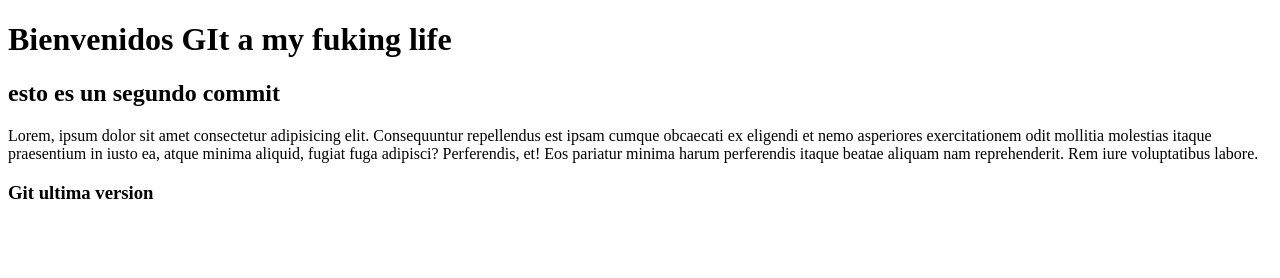
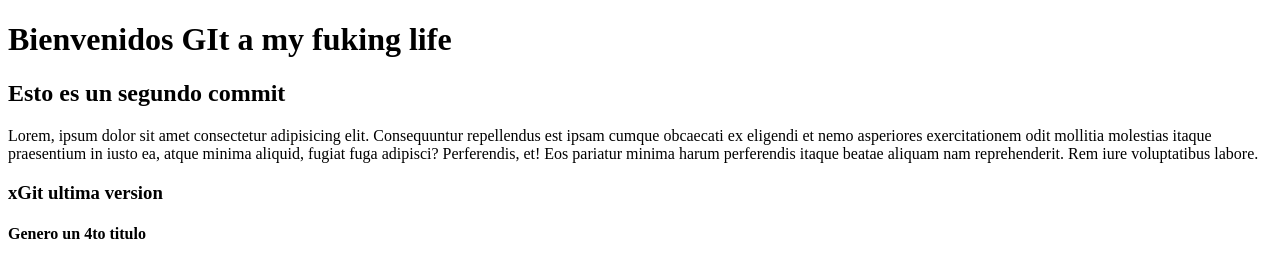
Before and after one commit to mauriciomizzi/clase-6-comision-sabados, a plain HTML site: page index.html in a window 1280 px wide. Drawn offline with Linux system fonts and the light colour scheme.

Commit message:
generamos un h4

```diff
--- a/index.html
+++ b/index.html
@@ -9,7 +9,7 @@
   <body>
     <h1>Bienvenidos GIt a my fuking life</h1>
 
-    <h2>esto es un segundo commit</h2>
+    <h2>Esto es un segundo commit</h2>
     <p>
       Lorem, ipsum dolor sit amet consectetur adipisicing elit. Consequuntur
       repellendus est ipsam cumque obcaecati ex eligendi et nemo asperiores
@@ -18,7 +18,9 @@
       minima harum perferendis itaque beatae aliquam nam reprehenderit. Rem iure
       voluptatibus labore.
     </p>
-    <h3>Git ultima version</h3>
+    <h3>xGit ultima version </h3>
+
+    <h4>Genero un 4to titulo</h4>
 
 
   </body>
```
